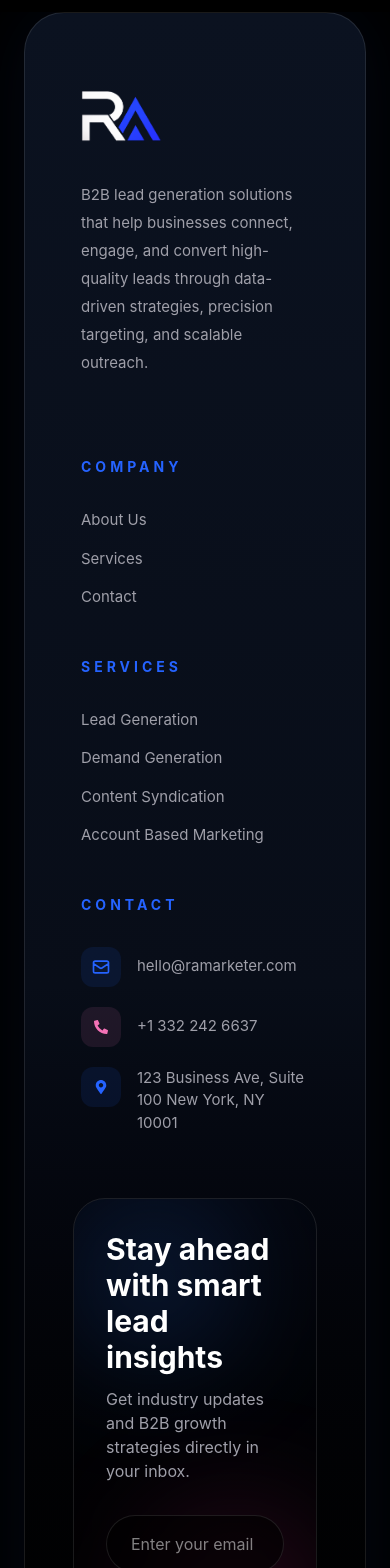
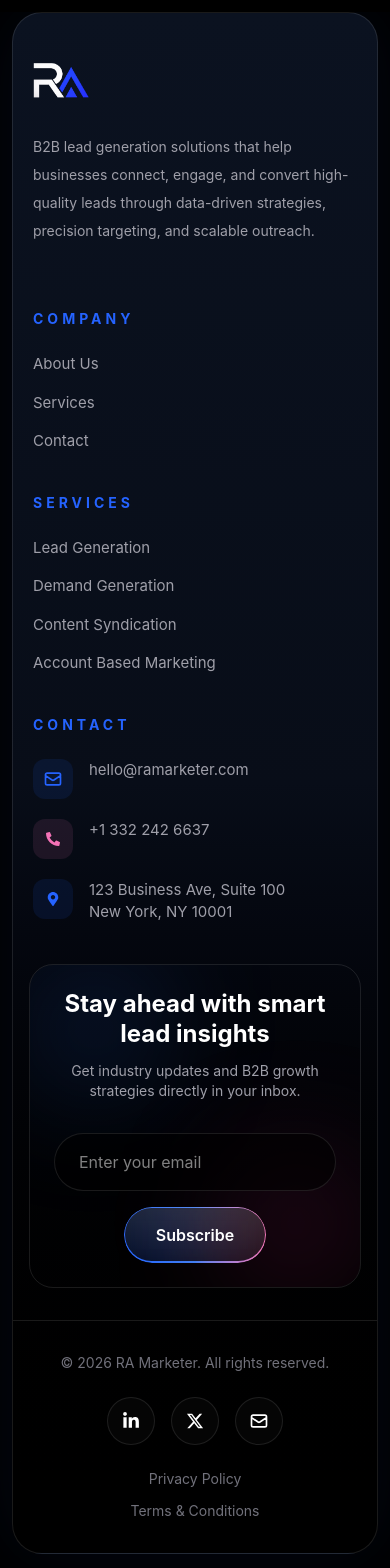
Before and after one commit to Rajeshmane515/ra-marketer-frontend, a React (Vite) app: page /about in a window 390 px wide. Shown: the part 6180-7748 px from the top of the page. Built offline with nearby package versions, Linux system fonts and the light colour scheme.

Commit message:
Updated footer

```diff
--- a/src/components/common/Newsletter.jsx
+++ b/src/components/common/Newsletter.jsx
@@ -31,7 +31,6 @@ const Newsletter = () => {
 
       if (data.success) {
         alert("Subscribed Successfully!");
-
         setEmail("");
       } else {
         alert(data.message);
@@ -45,26 +44,72 @@ const Newsletter = () => {
   };
 
   return (
-    <div className="px-12 pb-12">
-      <div className="rounded-[32px] border border-white/10 p-8 md:p-10 flex flex-col md:flex-row items-center justify-between gap-8 relative overflow-hidden">
-        <div className="absolute left-0 top-0 w-40 h-40 bg-blue-500/20 blur-3xl rounded-full"></div>
+    <div className="px-4 sm:px-6 lg:px-12 pb-8 lg:pb-12">
+      <div
+        className="
+          relative
+          overflow-hidden
+          rounded-[24px]
+          lg:rounded-[32px]
+          border
+          border-white/10
+          p-6
+          sm:p-8
+          lg:p-10
+        "
+      >
+        {/* Glow Effects */}
+        <div className="absolute left-0 top-0 h-32 w-32 sm:h-40 sm:w-40 rounded-full bg-blue-500/20 blur-3xl" />
 
-        <div className="absolute right-0 bottom-0 w-40 h-40 bg-pink-500/20 blur-3xl rounded-full"></div>
+        <div className="absolute right-0 bottom-0 h-32 w-32 sm:h-40 sm:w-40 rounded-full bg-pink-500/20 blur-3xl" />
 
-        <div className="relative z-10">
-          <h2 className="text-3xl md:text-3xl font-bold mb-3">
+        <div
+          className="
+            relative
+            z-10
+            flex
+            flex-col
+            lg:flex-row
+            items-center
+            justify-between
+            gap-8
+          "
+        >
+          {/* Left Content */}
+          <div className="text-center lg:text-left max-w-2xl">
+            <h2
+              className="
+                text-2xl
+                sm:text-3xl
+                lg:text-5xl
+                font-bold
+                leading-tight
+                mb-3
+              "
+            >
               Stay ahead with smart lead insights
             </h2>
 
-          <p className="text-zinc-400">
+            <p className="text-zinc-400 text-sm sm:text-base">
               Get industry updates and B2B growth strategies directly in your
               inbox.
             </p>
           </div>
 
+          {/* Form */}
           <form
             onSubmit={handleSubscribe}
-          className="relative z-10 flex flex-col sm:flex-row gap-4 w-full md:w-auto"
+            className="
+              relative
+              z-10
+              flex
+              flex-col
+              sm:flex-row
+              items-stretch
+              gap-4
+              w-full
+              lg:w-auto
+            "
           >
             <input
               type="email"
@@ -72,13 +117,31 @@ const Newsletter = () => {
               value={email}
               onChange={(e) => setEmail(e.target.value)}
               required
-            className="bg-black/60 border border-white/10 rounded-full px-6 py-4 outline-none text-white w-full sm:w-[320px] focus:border-blue-500 transition"
+              className="
+                bg-black/60
+                border
+                border-white/10
+                rounded-full
+                px-6
+                py-4
+                outline-none
+                text-white
+                w-full
+                lg:w-[420px]
+                focus:border-blue-500
+                transition
+              "
             />
 
-          <button type="submit" disabled={loading}>
+            <button
+              type="submit"
+              disabled={loading}
+              className="w-full sm:w-auto"
+            >
               <Button text={loading ? "Subscribing..." : "Subscribe"} />
             </button>
           </form>
+        </div>
       </div>
     </div>
   );
--- a/src/components/layout/Footer.jsx
+++ b/src/components/layout/Footer.jsx
@@ -8,21 +8,46 @@ import { HiOutlineMail } from "react-icons/hi";
 
 const Footer = () => {
   return (
-    <footer className="bg-black text-white px-6 pb-10">
-      <div className="max-w-7xl mx-auto rounded-[40px] border border-white/10 bg-gradient-to-b from-[#0B1220] via-[#080D18] to-black overflow-hidden shadow-[0_0_80px_rgba(37,99,255,0.08)]">
+    <footer className="bg-black text-white px-3 sm:px-6 pb-8 lg:pb-10">
+      <div className="max-w-7xl mx-auto rounded-[30px] lg:rounded-[40px] border border-white/10 bg-gradient-to-b from-[#0B1220] via-[#080D18] to-black overflow-hidden shadow-[0_0_80px_rgba(37,99,255,0.08)]">
         {/* Top Section */}
-        <div className="grid md:grid-cols-[420px_130px_180px_300px] gap-12 px-14 py-16">
+        <div
+          className="
+            grid
+            grid-cols-1
+            sm:grid-cols-2
+            lg:grid-cols-[380px_140px_200px_300px]
+            gap-10
+            lg:gap-12
+            px-5
+            sm:px-8
+            lg:px-14
+            py-10
+            lg:py-16
+          "
+        >
           {/* Brand */}
           <div>
             <Link to="/" className="inline-flex items-center mb-6">
               <img
                 src={logo}
                 alt="RA Marketer Logo"
-                className="h-20 w-auto transition-transform duration-300 hover:scale-105"
+                className="h-14 sm:h-16 lg:h-20 w-auto transition-transform duration-300 hover:scale-105"
               />
             </Link>
 
-            <p className="text-zinc-400 text-[15px] leading-7 mb-8 max-w-[380px]">
+            <p
+              className="
+                text-zinc-400
+                text-sm
+                sm:text-[15px]
+                leading-7
+                mb-6
+                lg:mb-8
+                max-w-full
+                lg:max-w-[380px]
+              "
+            >
               B2B lead generation solutions that help businesses connect,
               engage, and convert high-quality leads through data-driven
               strategies, precision targeting, and scalable outreach.
@@ -31,7 +56,7 @@ const Footer = () => {
 
           {/* Company */}
           <div>
-            <h3 className="text-[#2563FF] text-sm font-bold uppercase tracking-[4px] mb-8">
+            <h3 className="text-[#2563FF] text-sm font-bold uppercase tracking-[4px] mb-6 lg:mb-8">
               Company
             </h3>
 
@@ -67,7 +92,7 @@ const Footer = () => {
 
           {/* Services */}
           <div>
-            <h3 className="text-[#2563FF] text-sm font-bold uppercase tracking-[4px] mb-8">
+            <h3 className="text-[#2563FF] text-sm font-bold uppercase tracking-[4px] mb-6 lg:mb-8">
               Services
             </h3>
 
@@ -112,27 +137,25 @@ const Footer = () => {
 
           {/* Contact */}
           <div>
-            <h3 className="text-[#2563FF] text-sm font-bold uppercase tracking-[4px] mb-8">
+            <h3 className="text-[#2563FF] text-sm font-bold uppercase tracking-[4px] mb-6 lg:mb-8">
               Contact
             </h3>
 
             <ul className="space-y-5 text-zinc-400 text-[15px]">
-              <li className="flex items-center gap-4">
+              <li className="flex items-start gap-4">
                 <div className="w-10 h-10 rounded-xl bg-[#2563FF]/10 flex items-center justify-center shrink-0">
                   <HiOutlineMail className="text-[#2563FF] text-xl" />
                 </div>
 
-                <span>hello@ramarketer.com</span>
+                <span className="break-all">hello@ramarketer.com</span>
               </li>
 
-              <li className="flex items-center gap-4">
+              <li className="flex items-start gap-4">
                 <div className="w-10 h-10 rounded-xl bg-[#F472B6]/10 flex items-center justify-center shrink-0">
                   <FaPhoneAlt className="text-[#F472B6] text-sm" />
                 </div>
 
-                <div className="flex flex-col">
-                  <p>+1 332 242 6637</p>
-                </div>
+                <span>+1 332 242 6637</span>
               </li>
 
               <li className="flex items-start gap-4">
@@ -141,8 +164,9 @@ const Footer = () => {
                 </div>
 
                 <span>
-                  123 Business Ave, Suite 100 New York, NY 10001
+                  123 Business Ave, Suite 100
                   <br />
+                  New York, NY 10001
                 </span>
               </li>
             </ul>
@@ -153,12 +177,29 @@ const Footer = () => {
         <Newsletter />
 
         {/* Bottom Row */}
-        <div className="border-t border-white/10 px-14 py-8 flex flex-col md:flex-row items-center justify-between gap-5">
+        <div
+          className="
+            border-t
+            border-white/10
+            px-5
+            sm:px-8
+            lg:px-14
+            py-8
+            flex
+            flex-col
+            lg:flex-row
+            items-center
+            justify-between
+            gap-6
+            text-center
+            lg:text-left
+          "
+        >
           <p className="text-zinc-500 text-sm">
             © 2026 RA Marketer. All rights reserved.
           </p>
 
-          <div className="flex gap-4">
+          <div className="flex flex-wrap justify-center gap-4">
             <a
               href="#"
               className="w-12 h-12 rounded-full border border-white/10 bg-white/[0.02] flex items-center justify-center hover:border-[#2563FF] hover:bg-[#2563FF]/10 hover:text-[#2563FF] transition-all duration-300"
@@ -181,7 +222,18 @@ const Footer = () => {
             </a>
           </div>
 
-          <div className="flex items-center gap-8 text-sm text-zinc-500">
+          <div
+            className="
+              flex
+              flex-col
+              sm:flex-row
+              items-center
+              gap-3
+              sm:gap-8
+              text-sm
+              text-zinc-500
+            "
+          >
             <Link
               to="/privacy-policy"
               className="hover:text-[#2563FF] transition-all duration-300"
```
Lines whose indentation alone changed are shown as unchanged.
